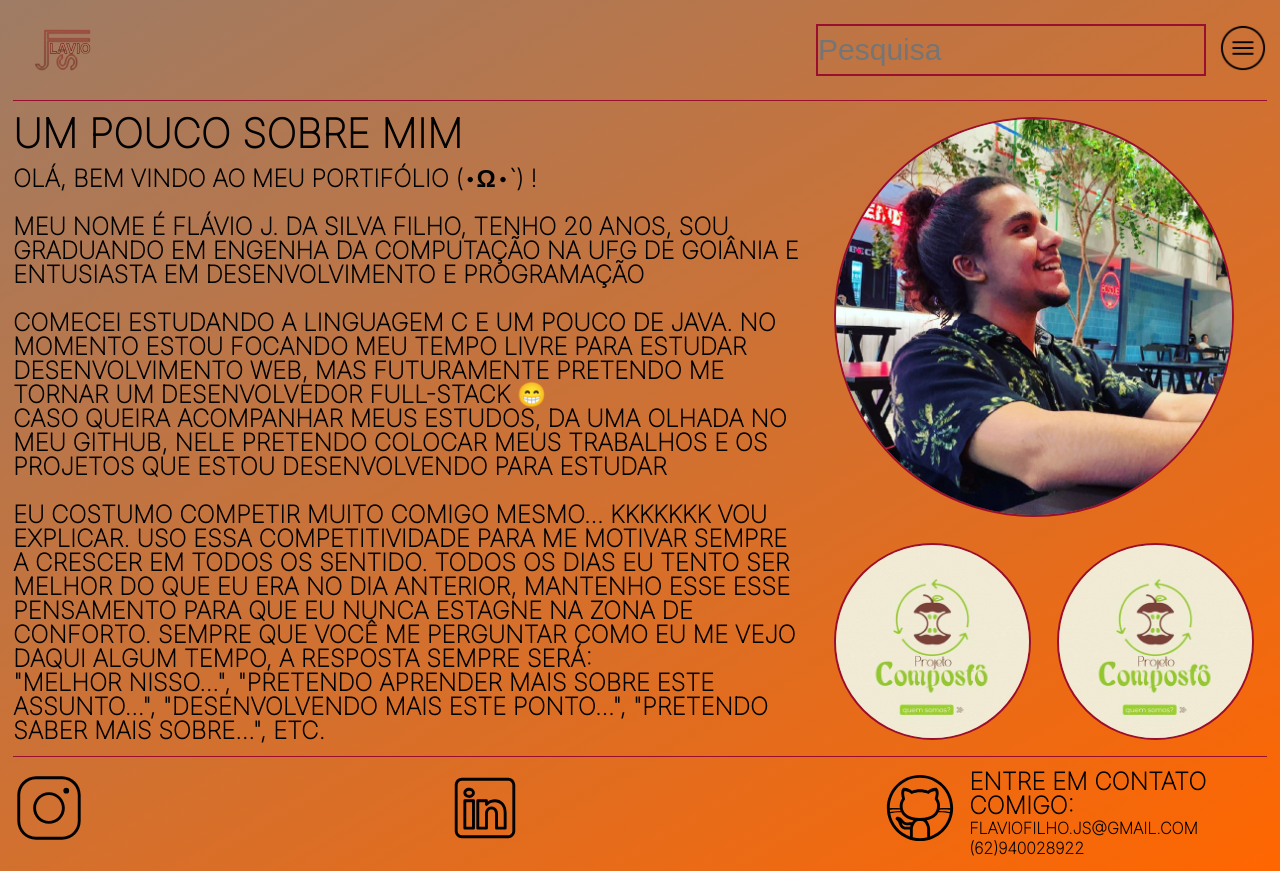
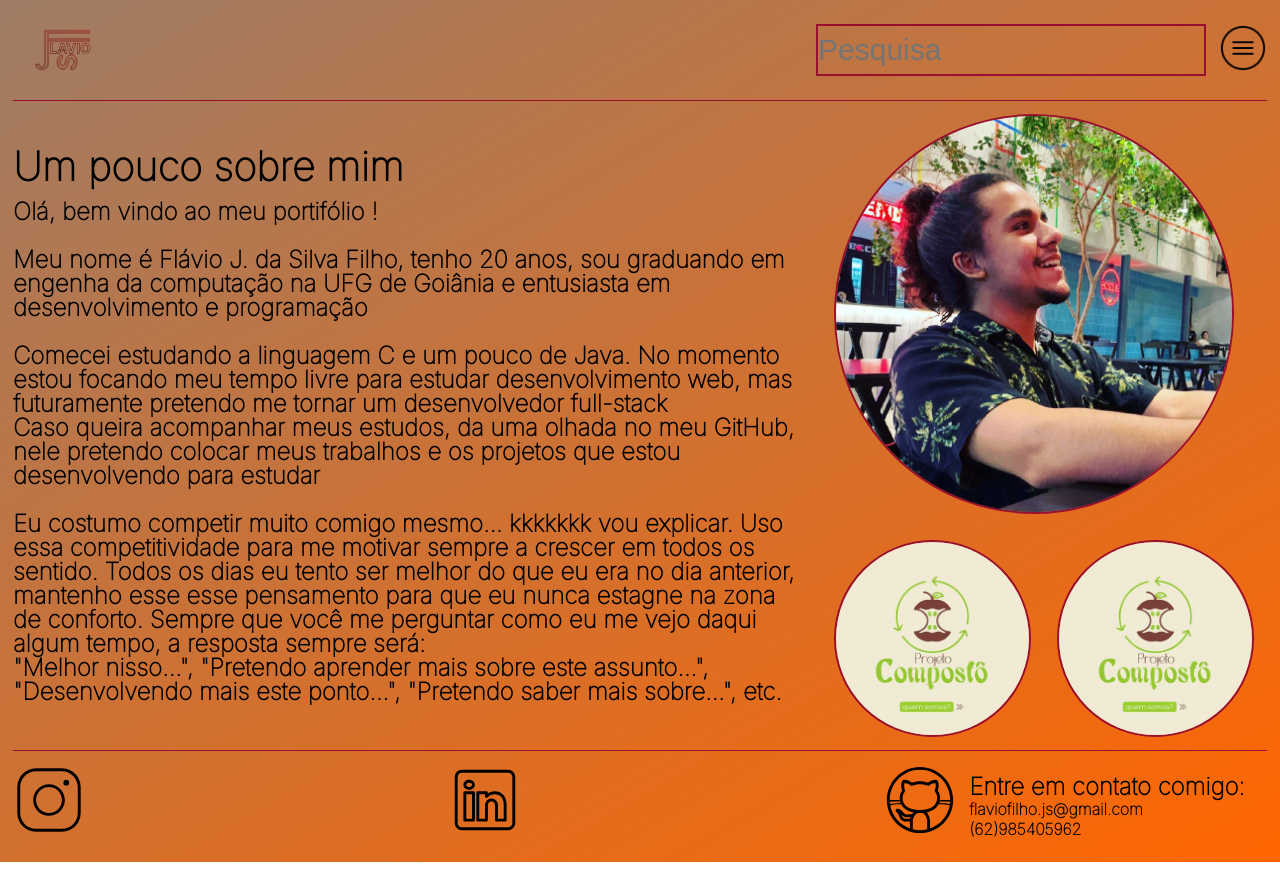
Before and after one commit to Flavio-JS/portifolio, a plain HTML site: page index.html in a window 1280 px wide. Drawn offline with Linux system fonts and the light colour scheme.

Commit message:
retirei os emojis e uppercase

```diff
--- a/assets/style/style.css
+++ b/assets/style/style.css
@@ -17,7 +17,7 @@ body{
     min-height: 100vh;
     height: 100%;
     font-family: 'Inter', sans-serif;
-    text-transform: uppercase;
+
     color: rgb(0, 0, 0);
 }
 
--- a/index.html
+++ b/index.html
@@ -29,11 +29,11 @@
             <article>
                 <div class="text">
                     <h1>Um pouco sobre mim</h1>
-                    <h3>Olá, bem vindo ao meu portifólio (•ω•`) ! <br><br>
+                    <h3>Olá, bem vindo ao meu portifólio ! <br><br>
 
                         Meu nome é Flávio J. da Silva Filho, tenho 20 anos, sou graduando em engenha da computação na UFG de Goiânia e entusiasta em desenvolvimento e programação <br><br>
 
-                        Comecei estudando a linguagem C e um pouco de Java. No momento estou focando meu tempo livre para estudar desenvolvimento web, mas futuramente pretendo me tornar um desenvolvedor full-stack 😁 <br>
+                        Comecei estudando a linguagem C e um pouco de Java. No momento estou focando meu tempo livre para estudar desenvolvimento web, mas futuramente pretendo me tornar um desenvolvedor full-stack  <br>
                         Caso queira acompanhar meus estudos, da uma olhada no meu GitHub, nele pretendo colocar meus trabalhos e os projetos que estou desenvolvendo para estudar <br><br>
 
                         Eu costumo competir muito comigo mesmo... kkkkkkk vou explicar. Uso essa competitividade para me motivar sempre a crescer em todos os sentido. Todos os dias eu tento ser melhor do que eu era no dia anterior, mantenho esse esse pensamento para que eu nunca estagne na zona de conforto. Sempre que você me perguntar como eu me vejo daqui algum tempo, a resposta sempre será: <br>
@@ -74,7 +74,7 @@
                     <h3>Entre em contato comigo:</h3>
                     <h4>
                         flaviofilho.js@gmail.com <br>
-	                    (62)940028922
+	                    (62)985405962
                     </h4>
                 </div>
             </footer>
```
